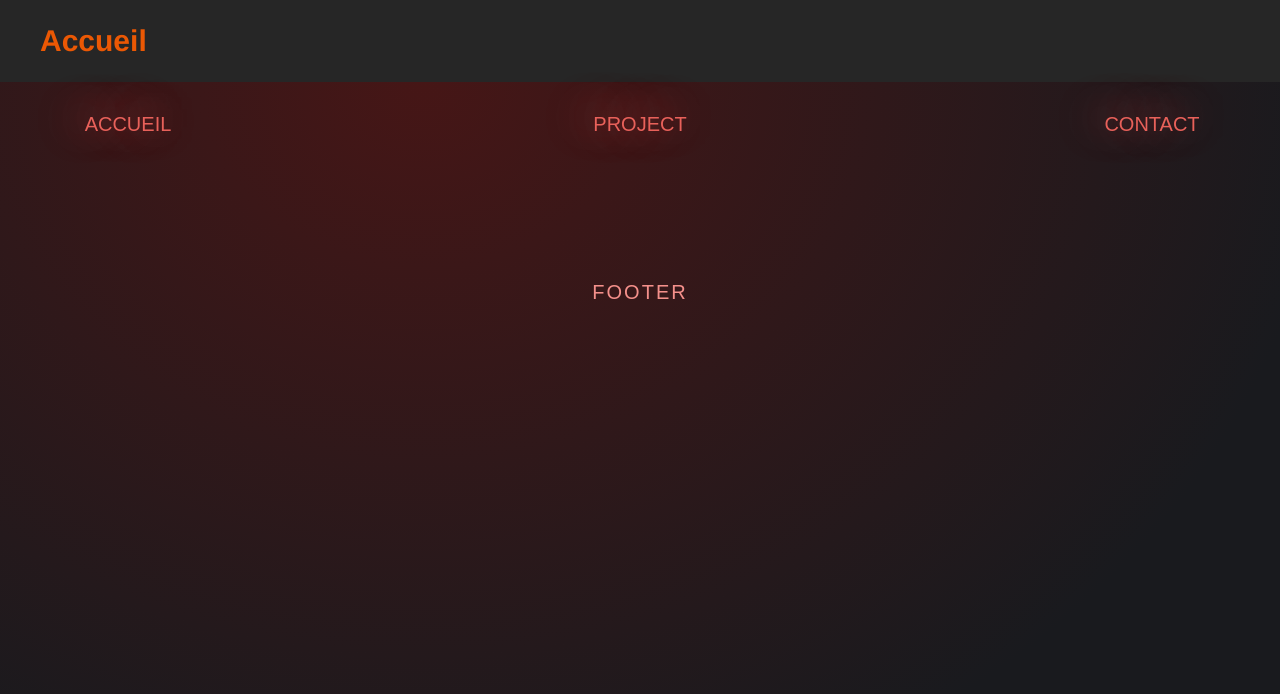
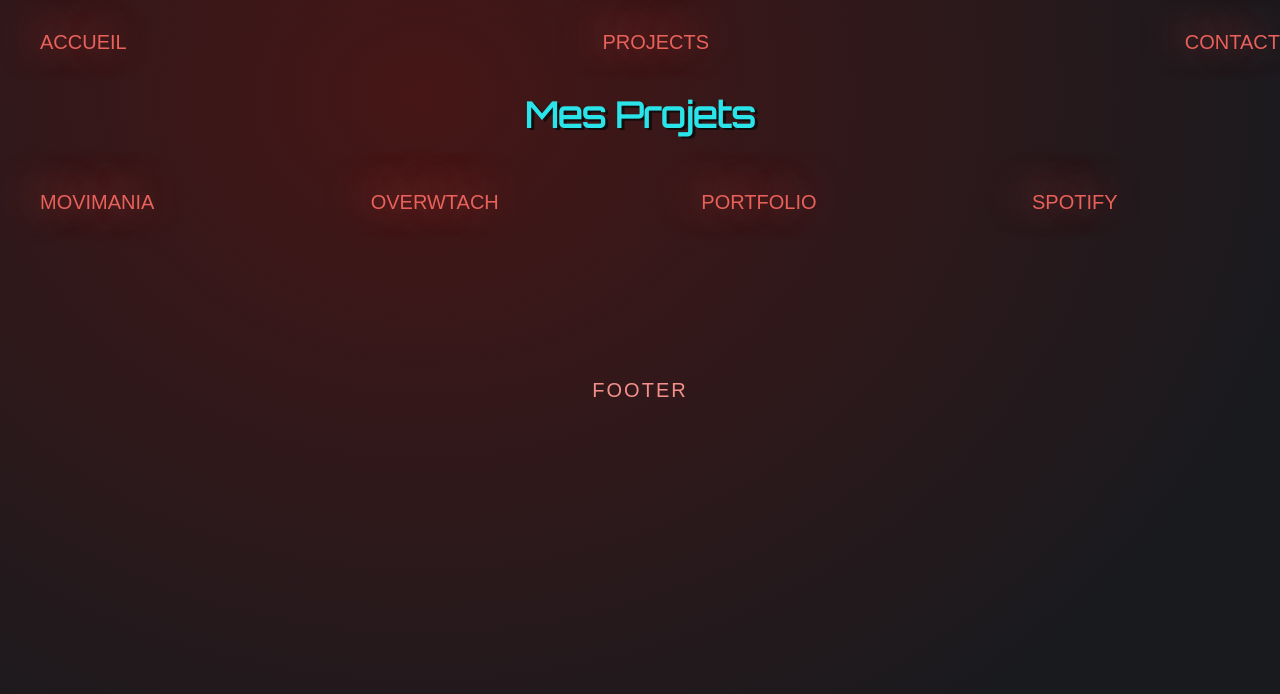
Before and after one commit to VadymLityuk/1017examen2vadymlityuk, a Vue app in the folder examen2/: page /projects in a window 1280 px wide. Shown: the top 694 px of the page. Built offline with nearby package versions, Linux system fonts and the light colour scheme; a web font is replaced by a local one.

Commit message:
mon mixin et routers

```diff
--- a/examen2/src/App.vue
+++ b/examen2/src/App.vue
@@ -2,12 +2,6 @@
 <div id="app">
 
     <Header/>
-     <nav>
-      <router-link v-for="(item, i) in menuItems" :key="i" :to="item.path">{{ item.name }}
-
-      </router-link>
-    </nav>
-
 
     <router-view />
        <Footer/>
@@ -18,10 +12,11 @@
 
 <script>
 //import MainPage from './components/MainPage.vue'
-
+import   {mixinTranslations}  from "./mixins/mixinTranslations";
 import Header from './components/Header.vue';
 import Footer from './components/Footer.vue';
 export default {
+   mixins: [mixinTranslations],
   name: 'App',
   components: {Header,Footer
   },
@@ -29,12 +24,12 @@ export default {
     return {
       menuItems: [
         {
-          name: "Accueil",
-          path: "/",
+          name: "HOME",
+          path: "/home",
         },
         {
-          name: "Project",
-          path: "/project",
+          name: "Projects",
+          path: "/projectsSS",
         },
         {
           name: "Contact",
--- a/examen2/src/assets/styles/main.css
+++ b/examen2/src/assets/styles/main.css
@@ -122,20 +122,17 @@ body {
 }
 
 
-  nav {
+  ul {
     align-items: baseline;
     display: flex;
     text-shadow: var(--ui-glow-text);
     text-transform: uppercase;
     transition: transform 0.25s;
-    align-items: center;
-    display: flex;
     grid-area: header;
     justify-content: space-between;
-    padding: 1rem 0 0.5rem 0;
 
   }
-  nav a {
+  ul a {
 
     font-family: Tomorrow, sans-serif;
     float: left;
@@ -146,7 +143,7 @@ body {
     text-decoration: none;
     font-size: 20px;
   }
-  nav a.router-link-exact-active {
+  ul a.router-link-exact-active {
     width: 230px;
     height: 50px;
     background-color: var(--colors-primary--700 0.5);
--- a/examen2/src/components/Header.vue
+++ b/examen2/src/components/Header.vue
@@ -1,53 +1,38 @@
 <template>
   <header>
-    <div class="container">
-      <router-link
-        :to="{ name: 'main' }"
-        class="logo"
-      >
-       Accueil
-      </router-link>
+    <ul>
+     <nav v-for="item in menu" :key="item.id+item.name">
+          <router-link v-if="item.name==='about'" style="float:right" class="link" :to="{path:item.name}"  tag="a">{{item.name}}</router-link>
+          <router-link v-else class="link" :to="{path:item.name}" tag="a">{{item.name}}</router-link>
+      </nav>
+      </ul>
 
 
-    </div>
   </header>
 </template>
 
 <script>
+import   {mixinTranslations}  from "../mixins/mixinTranslations";
+
+
 export default {
+  mixins: [mixinTranslations],
   name: 'Header',
+   props: [],
+    data () {
+      return {
+        menu: [
+              {id:1, name: 'Accueil'},
+              {id:2, name: 'Projects'},
+              {id:3, name: 'Contact'},
+        ]
+      }
 
+    }
 }
 </script>
 
 <style lang="css" scoped>
-header {
-  background-color: hsl(0, 0%, 15%);
-}
-  .container {
-    margin-top: 0;
-    display: flex;
-    align-items: baseline;
 
-  padding: 20px 0;
-  }
-  a {
-    text-decoration: none;
-    font-weight: 700;
-    color: #ffffff;
-    font-size: 25px;
-  }
-  .logo {
-    color: #EB5804;
-    font-size: 30px;
-  }
-  .links {
-    margin-left: 75px;
-    display: flex;
-    flex-grow: 1;
-  }
-  button {
-    margin-left: auto;
-  }
 
 </style>
--- /dev/null
+++ b/examen2/src/mixins/mixinTranslations.js
@@ -0,0 +1,68 @@
+export const mixinTranslations = {
+    data () {
+        return {
+            //French to English
+           language: "french"
+        }
+      },
+    en: {
+      firstName: "Firstname",
+      age: "Age",
+      lastName: "Lastname",
+      email: "Email",
+      contact: "Contact",
+      reasonOfContact: "Reason of Contact",
+      job: "Job ",
+      informations: "Informations",
+      project: "Project",
+      appointment: "Take appointment",
+      projects: "Projects",
+      myProjects: "My Projects",
+      MOVIMANIA:"MOVIMANIA",
+      OVERWTACH:"OVERWTACH",
+      Portfolio:"Portfolio",
+      Spotify:"Spotify",
+    },
+    fr: {
+      firstName: "Prenom",
+      age: "Age",
+      lastName: "Nom",
+      email: "Courriel",
+      contact: "Contact",
+      reasonOfContact: "Raison du contact",
+      job: "Emploi",
+      informations: "Informations",
+      project: "Projet",
+      appointment: "Prise de rendez-vous",
+      other: "Autre",
+      about: "À propos",
+      home: "Accueil",
+      projects: "Projets",
+      myProjects: "Mes Projets",
+      MOVIMANIA:"MOVIMANIA",
+      OVERWTACH:"OVERWTACH",
+      Portfolio:"Portfolio",
+      Spotify:"Spotify",
+     },
+
+    filters :{
+        translateTo: function (value, language) {
+            if (language==='english'){
+                let keys= Object.keys(mixinTranslations.en);
+                for(let i=0; i<keys.length; i++){
+                    if (keys[i]===value){
+                        return mixinTranslations.en[value]
+                    }
+                }
+            } else if (language === 'french'){
+                let keys= Object.keys(mixinTranslations.fr);
+                for(let i=0; i<keys.length; i++){
+                    if (keys[i]===value){
+                        return mixinTranslations.fr[value]
+                    }
+                }
+            }
+        },
+
+    }
+  };
--- a/examen2/src/router/index.js
+++ b/examen2/src/router/index.js
@@ -11,13 +11,13 @@ const Projet = () =>
 
 const routes = [
   {
-    path: "/",
-    name: "Accueil",
+    path: "/home",
+    name: "Home",
     component: Accueil
   },
   {
-    path: "/projets",
-    name: "Projets",
+    path: "/projects",
+    name: "Projects",
     component: Projet
   },
   {
--- a/examen2/src/views/Contact.vue
+++ b/examen2/src/views/Contact.vue
@@ -3,7 +3,7 @@
     <h2>Contact</h2>
     <input type="text" name="lastname" placeholder="Nom" />
     <input type="text" name="firstname" placeholder="Prenom" />
-    <input type="text" name="email" placeholder="Email" />
+    <input type="text" name="email" placeholder="Courriel" />
     <select class="sel" name="categorie">
         <option v-for="(subject, i) in dropdown" :key="i"> {{ subject }}</option>
     </select>
--- a/examen2/src/views/Project.vue
+++ b/examen2/src/views/Project.vue
@@ -1,21 +1,28 @@
 <template>
-  <div class="projects">
-    <h2>Mes projets</h2>
-    <ul>
-        <li v-for="(project, i) in projects" :key="i"> {{ project }}</li>
+  <div class="project">
+      <h1> {{"myProjects" | translateTo(language)}}</h1>
+    <div>
+      <ul >
+        <a v-for="(projet, i) in projets" :key="i"> <a :href="projet.link" target="_blank"> {{ projet.name | translateTo(language)}}</a> </a>
     </ul>
+        <a v-for="(project, i) in projects" :key="i"> {{ project }}</a>
+    </div>
   </div>
 </template>
 
 <script>
+import   {mixinTranslations}  from "../mixins/mixinTranslations";
 export default {
+    mixins: [mixinTranslations],
   name: 'Project',
   data() {
       return {
-          projects: [
-              "Overwatch",
-              "Cyber",
-              "Portfolio",
+          projets: [
+              {name:"MOVIMANIA",link:"https://vadymlityuk.github.io/AEC_Front_End/Programmation2/mania/moviemania/build/index.html?fbclid=IwAR2vaOyHFvupjj_q2CFfbjKaCIIbqP9qYl6Wj7QGfIIjgFOHcZOSs7pjJ8I#/Accueil"},
+              {name:"OVERWTACH",link:"https://vadymlityuk.github.io/AEC_Front_End/Integration1/Projet%20Final/index.html"},
+              {name:"Portfolio",link:"https://vadymlityuk.github.io/AEC_Front_End/Portfolio/PORTFOLIO/portfolio/index.html?fbclid=IwAR2U9Lcif5OLx-0X4UVRdoog6luowZ9rKiF5DyfJiObkZSDU3IeKFIqMJbI"},
+              {name:"Spotify",link:"https://vadymlityuk.github.io/AEC_Front_End/Programmation2/spotify/quebefy/build/index.html"},
+
           ]
       }
   }
@@ -23,10 +30,4 @@ export default {
 </script>
 
 <style scoped>
-.projects {
-    background-color: rgb(43, 43, 43);
-    padding: 2rem;
-    margin: 2rem 0;
-    text-align: right;
-}
 </style>
```
